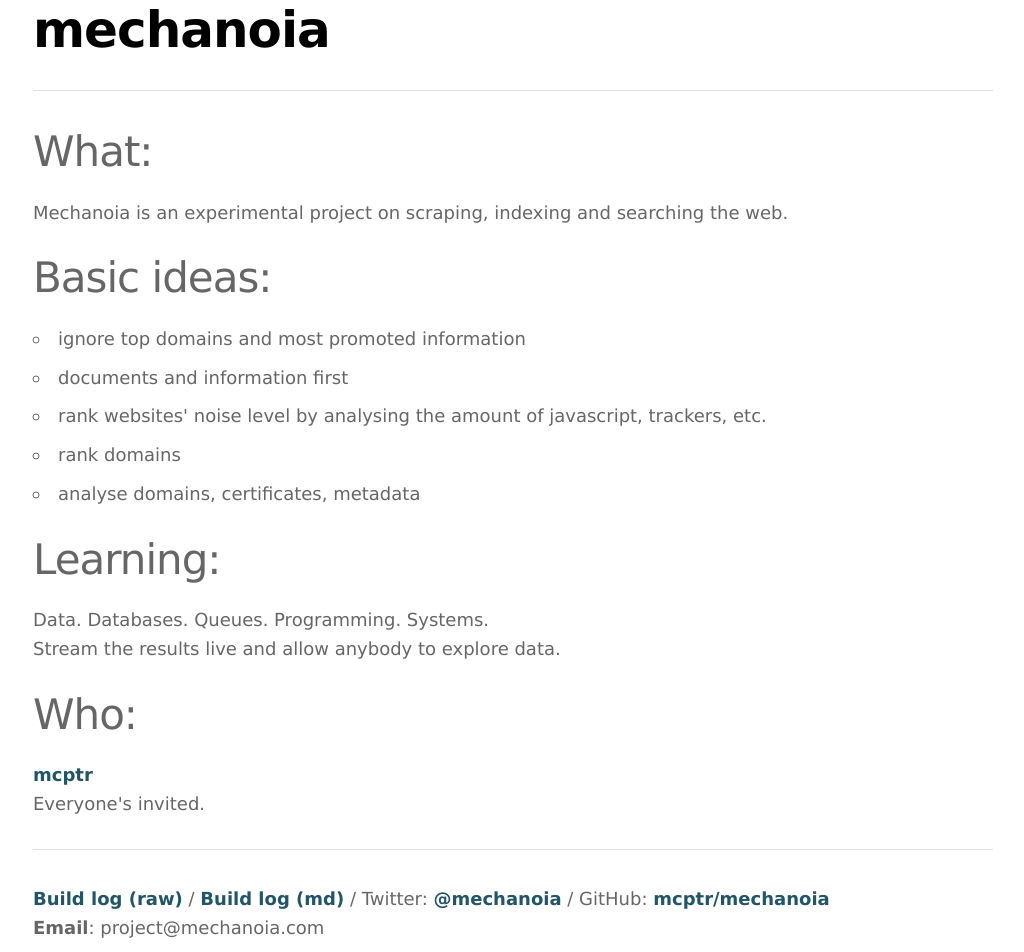
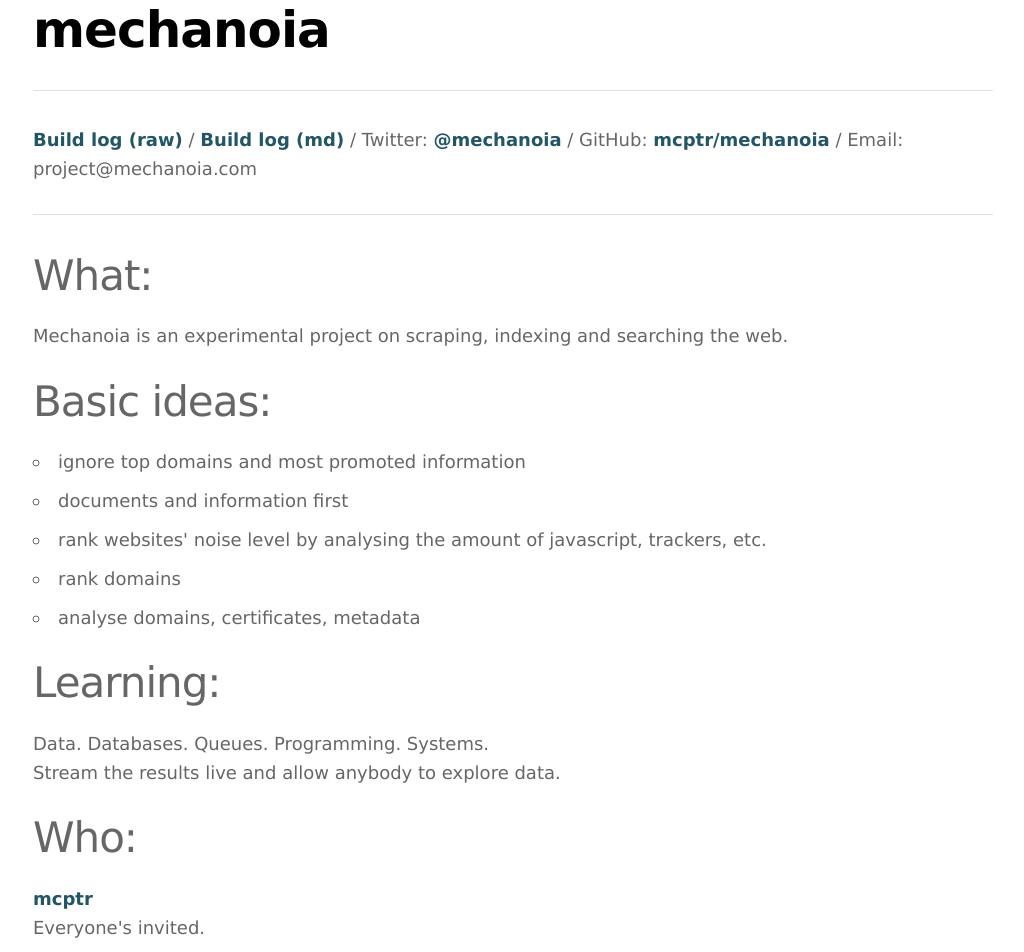
Before and after one commit to mcptr/mechanoia, a plain HTML site: page index.html in a window 1280 px wide. Shown: the top 952 px of the page, without its empty margins (127-1151 px from the left). Drawn offline with nearby package versions, Linux system fonts and the light colour scheme; files that its build step writes are made by us from their sources.

Commit message:
Moved project links to the top of the website

```diff
--- a/index.html
+++ b/index.html
@@ -11,6 +11,17 @@
 			<h1 class="logo">
 				<a href="/">mechanoia</a>
 			</h1>
+			<hr/>
+			<section>
+				<a href="blog">Build log (raw)</a>
+				/
+				<a href="https://github.com/mcptr/mechanoia/tree/master/blog/posts">Build log (md)</a>
+				/
+				Twitter: <a href="https://twitter.com/mechanoia">@mechanoia</a>
+				/
+				GitHub: <a href="https://github.com/mcptr/mechanoia">mcptr/mechanoia</a>
+				/ Email: <span>project</span>@<span>mechanoia.com</span>
+			</section>
 			<hr/>
 			<p>
 				<h2>What:</h2>
@@ -39,19 +50,6 @@
 				Everyone's invited.
 			</p>
 			<hr/>
-			<section>
-				<a href="blog">Build log (raw)</a>
-				/
-				<a href="https://github.com/mcptr/mechanoia/tree/master/blog/posts">Build log (md)</a>
-				/
-				Twitter: <a href="https://twitter.com/mechanoia">@mechanoia</a>
-				/
-				GitHub: <a href="https://github.com/mcptr/mechanoia">mcptr/mechanoia</a>
-				<br/>
-				<strong>Email</strong>: <span>project</span>@<span>mechanoia.com</span>
-				<br/>
-			</section>
-			<hr/>
 			<section class="local-links">
 				<p>
 					Development links:
```
